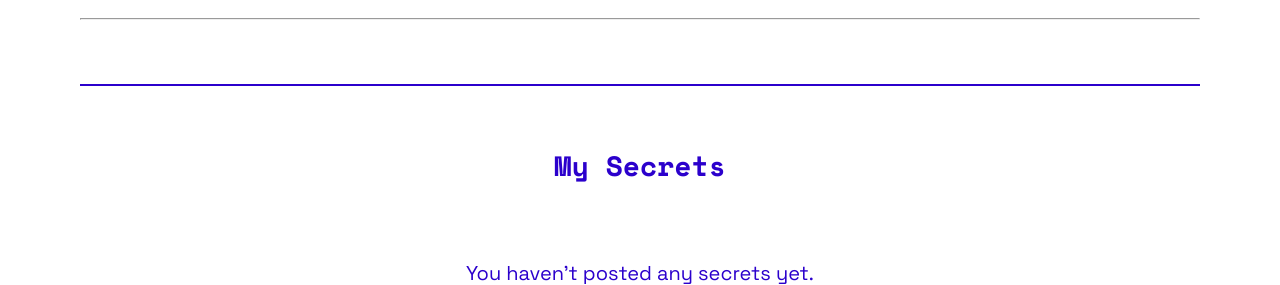
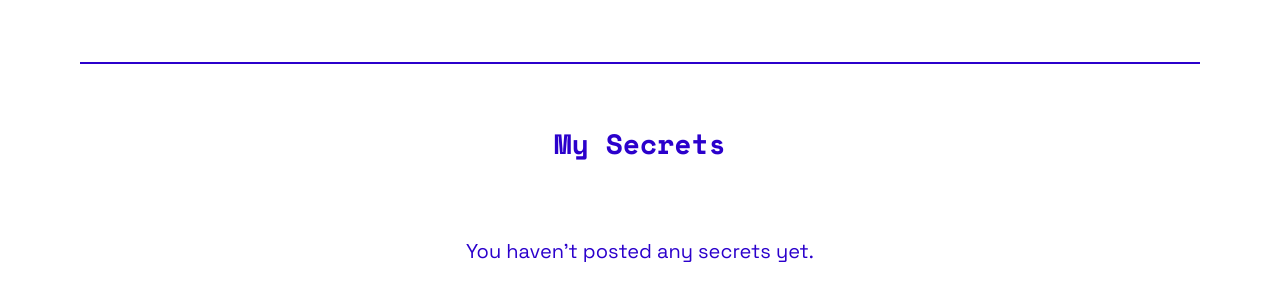
Before and after one commit to Elena-Ziyuan-Zhao/CIT-SUMMER-PROJECT, a Flask app: template templates/profile.html in a window 1280 px wide. Shown: the part 469-754 px from the top of the page. Run offline with Flask 3, Linux system fonts and the light colour scheme; the template is opened without the code that fills it, so the values that code supplies are empty.

Commit message:
final before merging

```diff
--- a/templates/create.html
+++ b/templates/create.html
@@ -1,3 +1,5 @@
+<div class="create-secret-page">
+
   <h2>Create a Secret</h2>
 
   {% if user.secrets|length == 0 %}
@@ -10,3 +12,5 @@
       <input type="number" name="expires_at" placeholder="Secret will expire in..." min="1" required>
       <button type="submit">Submit Secret</button>
   </form>
+
+</div>
--- a/templates/profile.html
+++ b/templates/profile.html
@@ -16,7 +16,6 @@
       <p><strong>Joined:</strong> {{ user.created_date }}</p>
     </div>
 
-    <hr>
     <h3>My Secrets</h3>
 
     {% for secret in user.secrets %}
```
Lines whose indentation alone changed are shown as unchanged.
